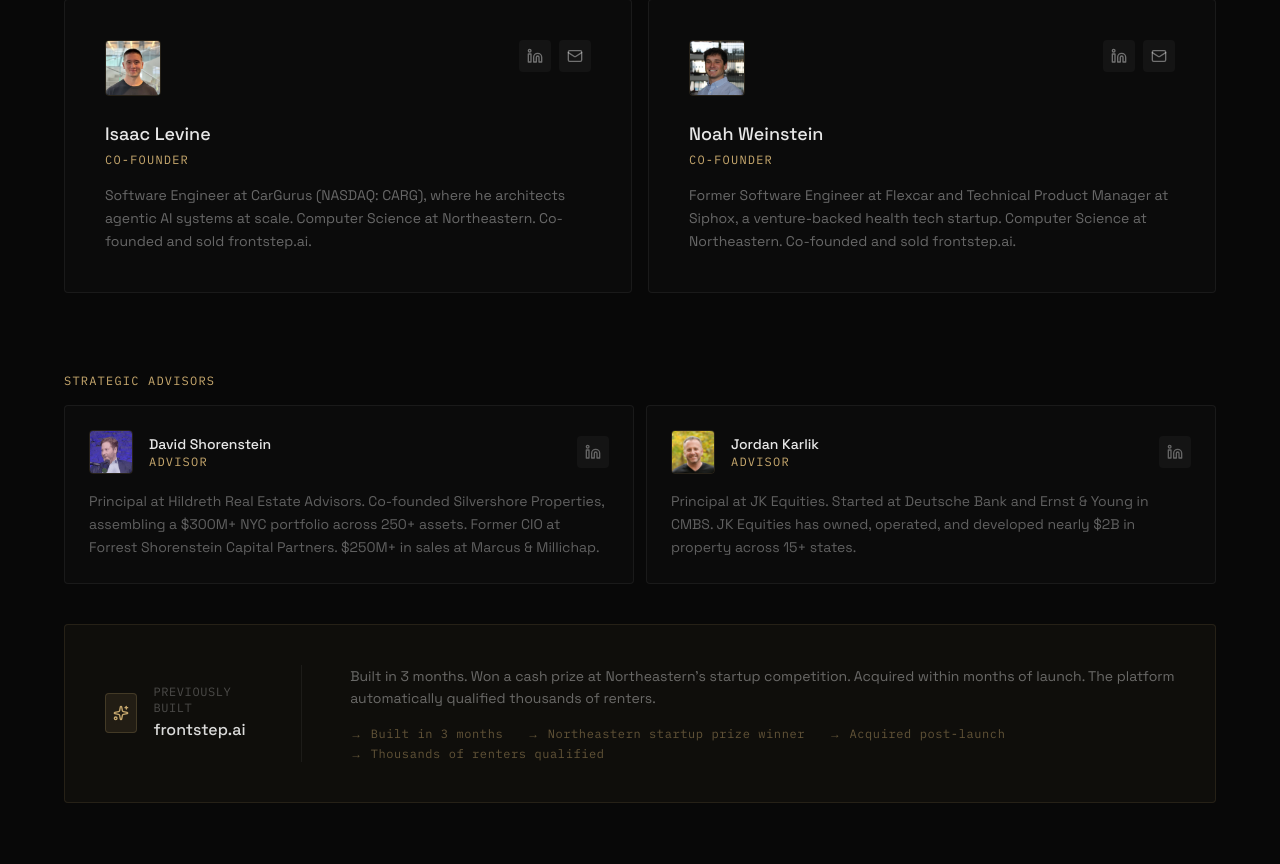
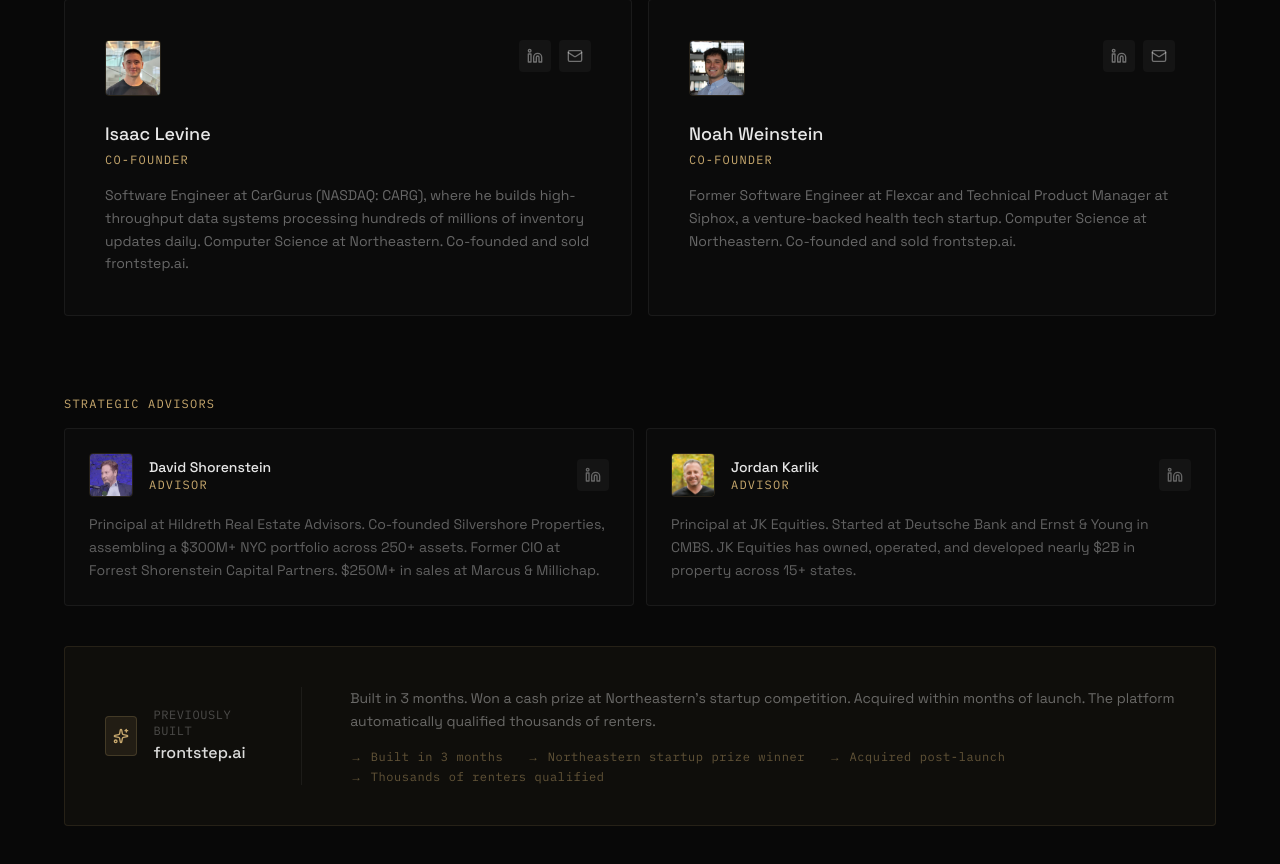
Before and after one commit to dealwire-ai/dealwire, a Next.js app in the folder apps/web/: page / in a window 1280 px wide. Shown: the part 4839-5703 px from the top of the page. Built offline with nearby package versions, Linux system fonts and the light colour scheme; no server answers.

Commit message:
chore(web): reframe Isaac bio around high-throughput data systems

```diff
--- a/apps/web/src/app/page.tsx
+++ b/apps/web/src/app/page.tsx
@@ -357,7 +357,7 @@ export default function Home() {
               {
                 name: "Isaac Levine",
                 role: "Co-Founder",
-                bio: "Software Engineer at CarGurus (NASDAQ: CARG), where he architects agentic AI systems at scale. Computer Science at Northeastern. Co-founded and sold frontstep.ai.",
+                bio: "Software Engineer at CarGurus (NASDAQ: CARG), where he builds high-throughput data systems processing hundreds of millions of inventory updates daily. Computer Science at Northeastern. Co-founded and sold frontstep.ai.",
                 linkedin: "https://www.linkedin.com/in/isaac-levine/",
                 email: "isaac@dealwire.ai",
                 headshot: "/headshots/isaac.webp",
```
